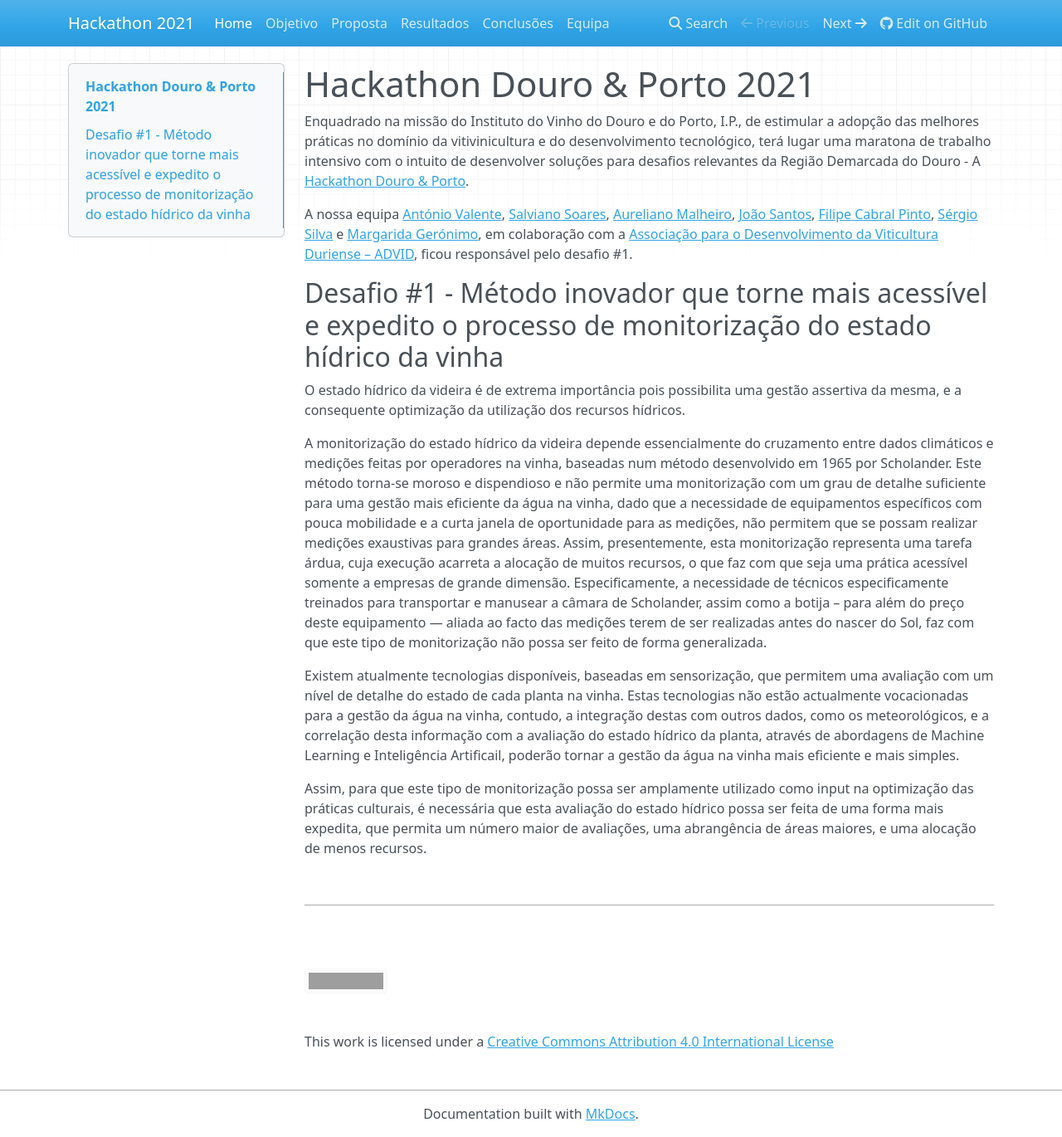
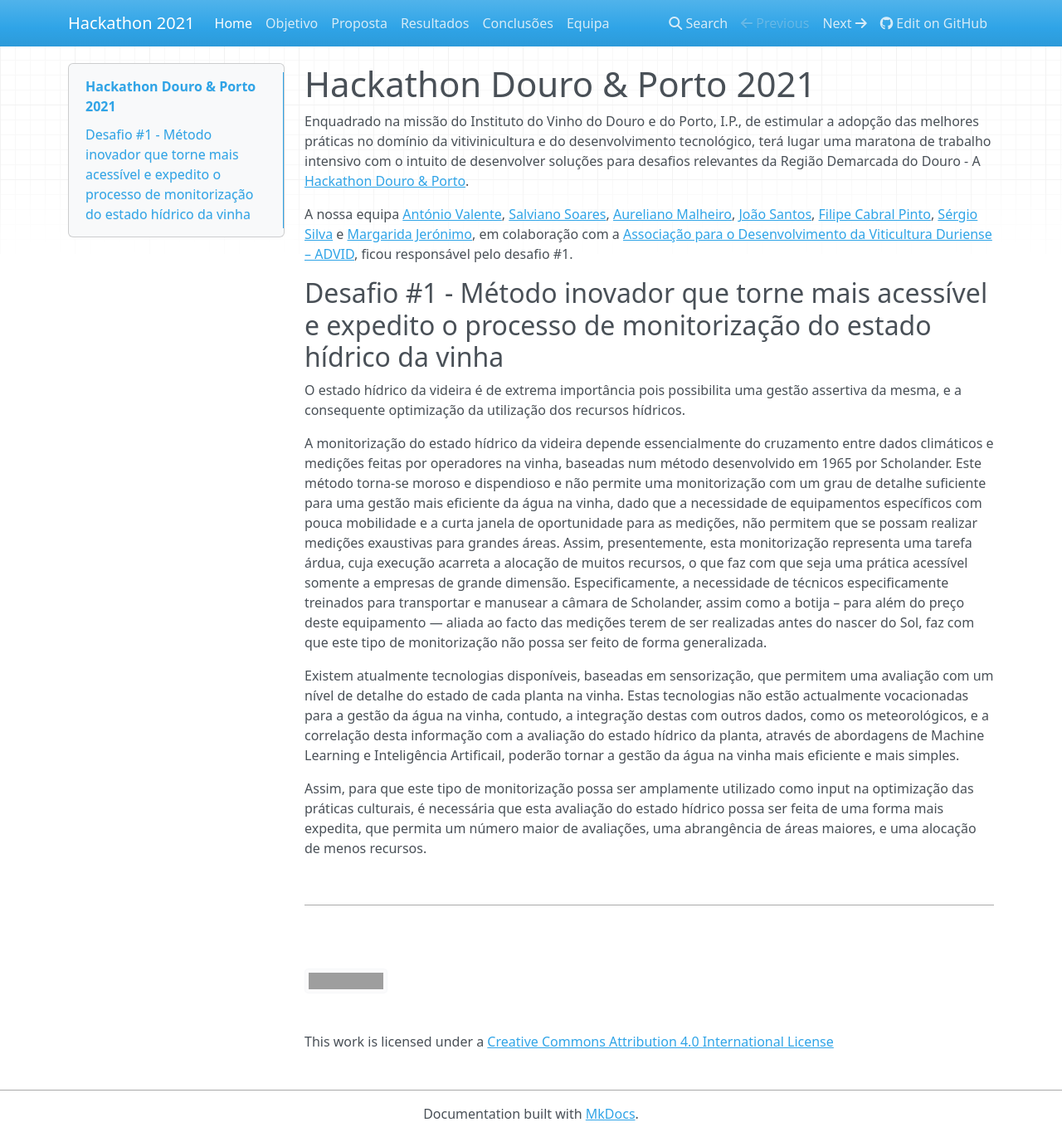
Before and after one commit to leonortunes/HackathonDouroPorto2021_01, an MkDocs documentation site: the page built from docs/index.md, in a window 1280 px wide and 1370 px high. Shown: the whole window at 83% size. Built offline with MkDocs 1.6.1, drawn with Linux system fonts in a browser that asks for light colours; nearby versions of some CDN libraries; grey boxes are pictures that could not be loaded.

Commit message:
Update index.md

```diff
--- a/docs/index.md
+++ b/docs/index.md
@@ -16,7 +16,7 @@ Enquadrado na missão do Instituto do Vinho do Douro e do Porto, I.P., de estimu
 
 
 
-A nossa equipa [António Valente](avalente@utad.pt), [Salviano Soares](salblues@utad.pt), [Aureliano Malheiro](amalheir@utad.pt), [João Santos](jsantos@utad.pt), [Filipe Cabral Pinto](filipe-c-pinto@alticelabs.com), [Sérgio Silva](spsantossilva@gmail.com) e [Margarida Gerónimo](guijeronimo@msn.com), em colaboração com a [Associação para o Desenvolvimento da Viticultura Duriense – ADVID](https://www.advid.pt/), ficou responsável pelo desafio #1.
+A nossa equipa [António Valente](avalente@utad.pt), [Salviano Soares](salblues@utad.pt), [Aureliano Malheiro](amalheir@utad.pt), [João Santos](jsantos@utad.pt), [Filipe Cabral Pinto](filipe-c-pinto@alticelabs.com), [Sérgio Silva](spsantossilva@gmail.com) e [Margarida Jerónimo](guijeronimo@msn.com), em colaboração com a [Associação para o Desenvolvimento da Viticultura Duriense – ADVID](https://www.advid.pt/), ficou responsável pelo desafio #1.
 
 ## Desafio #1 - Método inovador que torne mais acessível e expedito o processo de monitorização do estado hídrico da vinha
 
```
Also changed, not shown: other parts of docs/index.md (+1 -1 lines).
